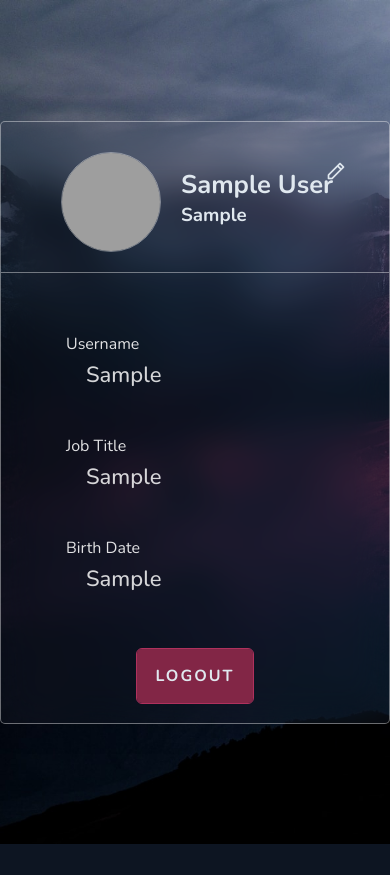
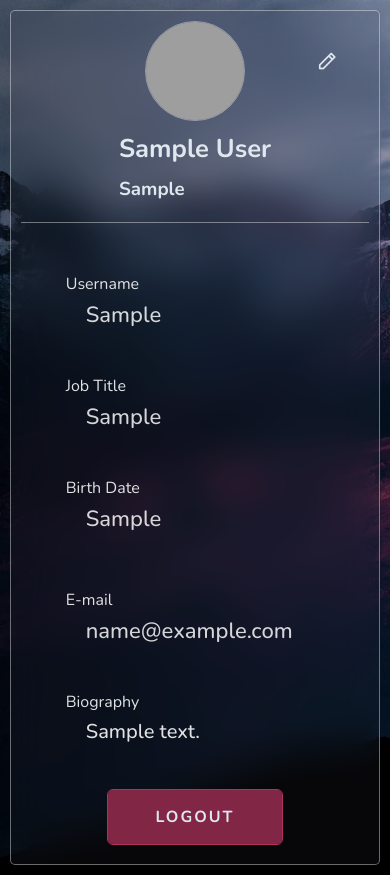
Before and after one commit to MehdiSlr/Profile, a PHP site: page /profile.php in a window 390 px wide. Before the commit the page ends 844 px from the top, so only its background shows below. Run offline with PHP 8.4, Linux system fonts and the light colour scheme; the visitor is signed in with stand-in values (Sample User, id 1); tables that the repository leaves empty hold one stand-in row (values such as "Sample post"); grey boxes are pictures that could not be loaded.

Commit message:
Responsive profile page

```diff
--- a/edit.php
+++ b/edit.php
@@ -3,7 +3,7 @@
 <head>
     <meta charset="UTF-8">
     <meta name="viewport" content="width=device-width, initial-scale=1.0">
-    <title>Profile</title>
+    <title>Edit Profile</title>
     <link rel='stylesheet' href='https://unicons.iconscout.com/release/v2.1.9/css/unicons.css'>
     <link rel="stylesheet" href="style/prostyle.css">
 </head>
@@ -50,7 +50,7 @@
                     <img src="<?php echo $pic_adrs; ?>">
                     <div>
                         <h1 style="font-size: 15px;">
-                        Select your profile picture:<input style="width: 200px; margin-bottom: 10px; margin-left: 20px" type="file" accept="image/*" name="pic" id="pic"><br>
+                        <strong style="margin-right: 25px;">Select your profile picture</strong><input style="width: 200px; margin-bottom: 10px; " type="file" accept="image/*" name="pic" id="pic"><br>
                         <input style="width: 200px;" type="text" placeholder="ex. John" name="fname" value="<?php echo $fname; ?>" required/>
                         <input style="width: 200px;" type="text" placeholder="ex. Smith" name="lname" value="<?php echo $lname; ?>" required/>
                         </h1>
--- a/info.php
+++ b/info.php
@@ -56,7 +56,7 @@
         $job = $_POST['job'];
         $id = $_SESSION['login'];
 
-        $sql = "UPDATE pers SET fname = '$fname', lname = '$lname', phone = '$phone' WHERE id = '$id'"; // update user data in database (first name, last name, phone number)
+        $sql = "UPDATE pers SET fname = '$fname', lname = '$lname', job = '$job' WHERE id = '$id'"; // update user data in database (first name, last name, phone number)
         $result = mysqli_query($conn, $sql);
         header("Location: profile.php");
     }
--- a/style/prostyle.css
+++ b/style/prostyle.css
@@ -224,3 +224,47 @@
     right: 10px;
     color: #e0e8efb8;
 }
+
+@media screen and (max-width: 768px) {
+    .header {
+        flex-direction: column;
+        align-items: center;
+        text-align: center;
+    }
+
+    .header img {
+        margin: 0; /* Remove margin */
+    }
+
+    .header h1, .header h3 {
+        margin: 10px 0; /* Adjust margin */
+    }
+
+    .header i {
+        padding: 12px;
+    }
+
+    .profile-cl {
+        flex-direction: column;
+    }
+
+    .profile-row {
+        margin: 0; /* Remove margin */
+    }
+
+    .profile-body {
+        margin: 10px 0; /* Adjust margin */
+    }
+
+    .logout-btn {
+        width: 50%; /* Adjust button width */
+    }
+
+    section {
+        margin: 10px 0; /* Adjust margin */
+
+        padding: 0 10px; /* Adjust padding */
+
+        width: 95%; /* Adjust width */
+    }
+}
```
